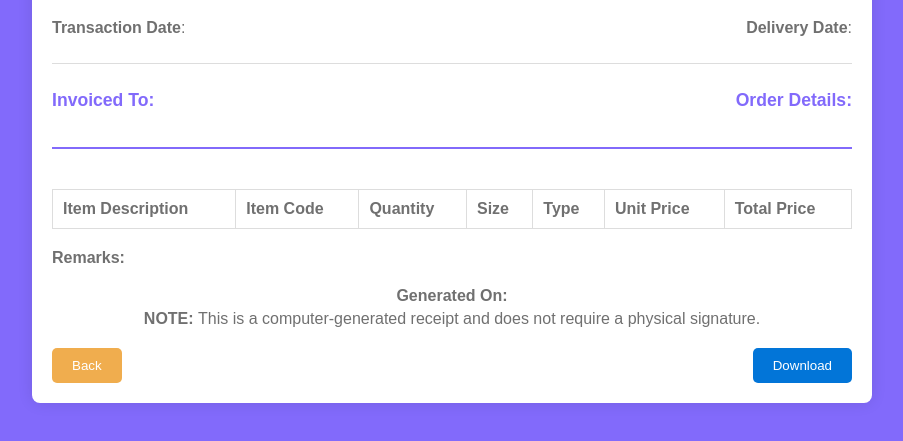
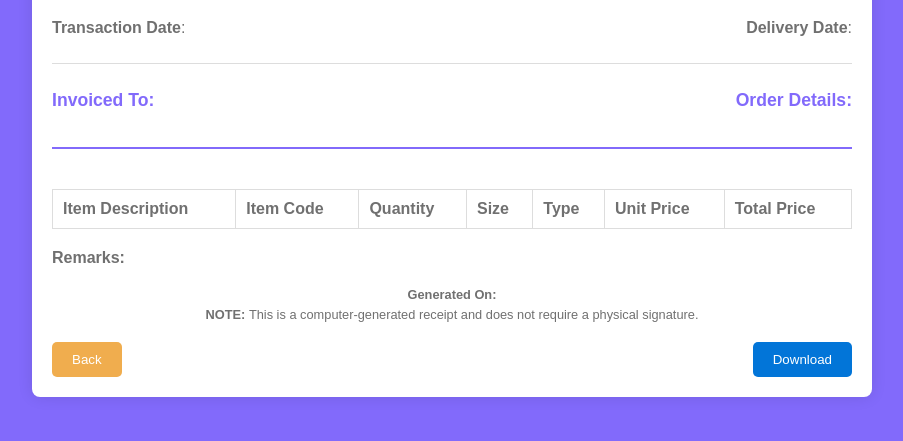
Before and after one commit to bpgsiform/Sales-order-form, a website: page page3.html in a window 1280 px wide. Shown: the part 137-578 px from the top of the page, without its empty margins (188-1091 px from the left). Drawn offline with nearby package versions, Linux system fonts and the light colour scheme.

Commit message:
Update page3.html

```diff
--- a/page3.html
+++ b/page3.html
@@ -85,8 +85,8 @@
           <p><span class="text-bold">Remarks:</span> <span id="remarks"></span></p>
         </div>
         <div class="invoice-foot text-center">
-          <p><span class="text-bold">Generated On:</span> <span id="generated-on"></span></p>
-          <p><span class="text-bold">NOTE:&nbsp;</span>This is a computer-generated receipt and does not require a physical signature.</p>
+          <p class="small-text"><span class="text-bold">Generated On:</span> <span id="generated-on"></span></p>
+          <p class="small-text"><span class="text-bold">NOTE:&nbsp;</span>This is a computer-generated receipt and does not require a physical signature.</p>
           <div class="invoice-btns">
             <button type="button" class="back-btn" onclick="goBack()">
               <span>Back</span>
```
